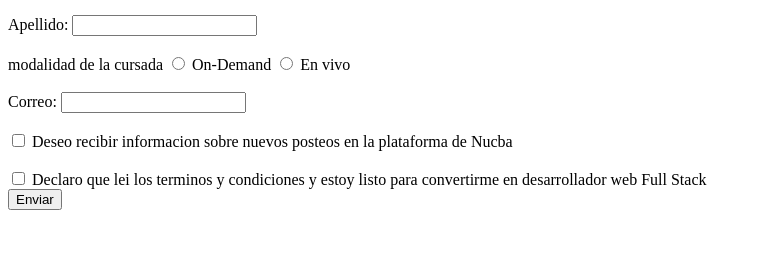
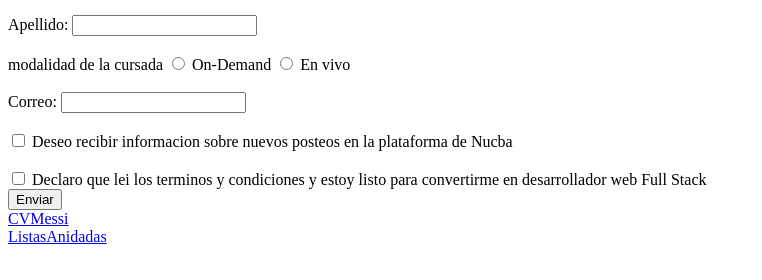
Before and after one commit to NicolasCarro/Nucba-4717, a plain HTML site: page entregables/index.html in a window 1280 px wide. Shown: the part 104-384 px from the top of the page, without its empty margins (0-762 px from the left). Drawn offline with Linux system fonts and the light colour scheme.

Commit message:
entregar

```diff
--- a/entregables/index.html
+++ b/entregables/index.html
@@ -43,5 +43,8 @@
     </div>
     <input type="submit" value="Enviar">
    </form>
+   <a href="CVMessi.html">CVMessi</a>
+   <br>
+   <a href="ListasAnidadas.html">ListasAnidadas</a>
 </body>
 </html>
```
